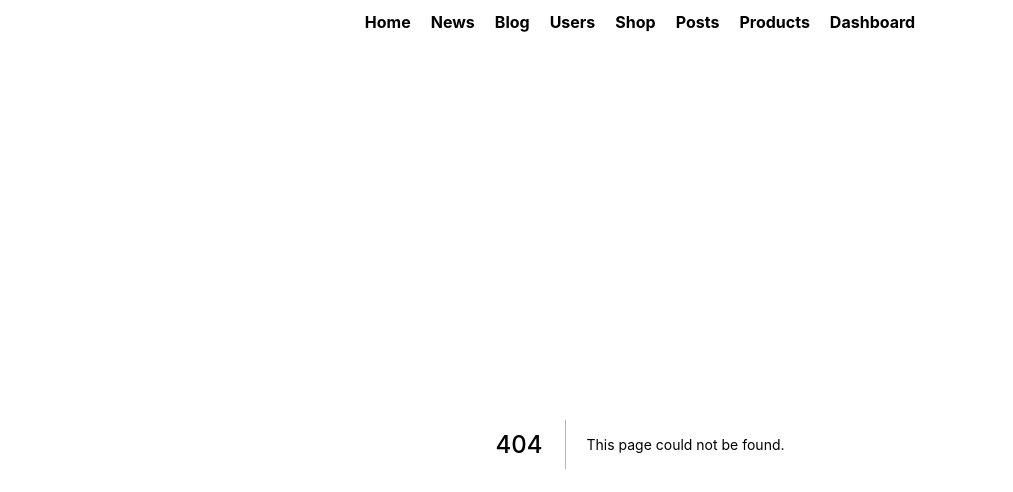
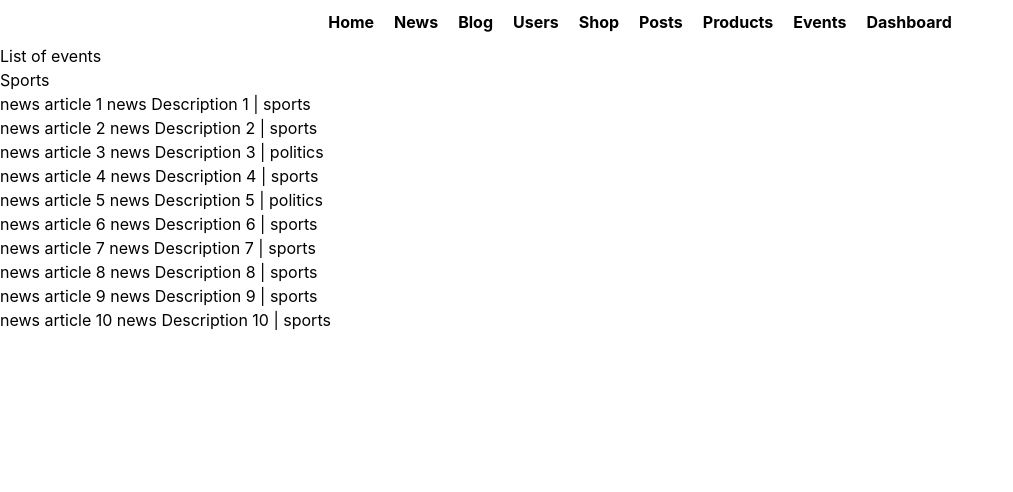
Before and after one commit to dmr-911/hunting-coder, a Next.js app: page /events in a window 1280 px wide. Before the commit this address had no page. Shown: the top 492 px of the page, without its empty margins (0-1013 px from the left). Built offline with nearby package versions, Linux system fonts and the light colour scheme; data requests are answered from the project's data file.

Commit message:
ssr with client side implemented in the events page

```diff
--- a/components/nav.js
+++ b/components/nav.js
@@ -14,7 +14,8 @@ const Navigation = () => {
             <li><Link href="/shop" scroll={false}>Shop</Link></li>
             <li><Link href="/posts" scroll={false}>Posts</Link></li>
             <li><Link href="/products" scroll={false}>Products</Link></li>
-            <li><Link href="/products" scroll={false}>Dashboard</Link></li>
+            <li><Link href="/events" scroll={false}>Events</Link></li>
+            <li><Link href="/dashboard-swr" scroll={false}>Dashboard</Link></li>
             </ul>
         </nav>
         </>
--- a/db.json
+++ b/db.json
@@ -44,5 +44,77 @@
         "likes"  : 100,
         "followers" : 20,
         "following" : 40
-    }
+    },
+    "events" : [
+        {
+            "id" : 1,
+            "title" : "news article 1",
+            "description" : "news Description 1",
+            "category" : "sports",
+            "date" : "june 21"
+        },
+        {
+            "id" : 2,
+            "title" : "news article 2",
+            "description" : "news Description 2",
+            "category" : "sports",
+            "date" : "june 22"
+        },
+        {
+            "id" : 3,
+            "title" : "news article 3",
+            "description" : "news Description 3",
+            "category" : "politics",
+            "date" : "june 26"
+        },
+        {
+            "id" : 4,
+            "title" : "news article 4",
+            "description" : "news Description 4",
+            "category" : "sports",
+            "date" : "june 24"
+        },
+        {
+            "id" : 5,
+            "title" : "news article 5",
+            "description" : "news Description 5",
+            "category" : "politics",
+            "date" : "june 25"
+        },
+        {
+            "id" : 6,
+            "title" : "news article 6",
+            "description" : "news Description 6",
+            "category" : "sports",
+            "date" : "june 26"
+        },
+        {
+            "id" : 7,
+            "title" : "news article 7",
+            "description" : "news Description 7",
+            "category" : "sports",
+            "date" : "june 27"
+        },
+        {
+            "id" : 8,
+            "title" : "news article 8",
+            "description" : "news Description 8",
+            "category" : "sports",
+            "date" : "june 28"
+        },
+        {
+            "id" : 9,
+            "title" : "news article 9",
+            "description" : "news Description 9",
+            "category" : "sports",
+            "date" : "june 29"
+        },
+        {
+            "id" : 10,
+            "title" : "news article 10",
+            "description" : "news Description 10",
+            "category" : "sports",
+            "date" : "june 210"
+        }
+    ]
 }
--- /dev/null
+++ b/pages/events/index.js
@@ -0,0 +1,43 @@
+import { useRouter } from 'next/router';
+import React, { useState } from 'react';
+import { set } from 'react-hook-form';
+
+const EventsList = ({list}) => {
+    const [events, setEvents] = useState(list);
+    const router = useRouter();
+
+    const fetchSportEvents = async () =>{
+        const res = await fetch('http://localhost:4000/events?category=sports');
+        const data = await res.json()
+        setEvents(data);
+        router.push('/events?category=sports', undefined, {shallow: true})
+    };
+    return (
+        <div>
+            <h3>List of events</h3>
+            <button onClick={fetchSportEvents}>Sports</button>
+        {
+            events.map(event =><div key={event.id}>
+                    <h2>{event.title} {event.description} | {event.category}</h2>
+                </div>
+            )
+        }
+        </div>
+    );
+};
+
+export default EventsList;
+
+export async function getServerSideProps(context){
+    const {query} = context;
+    const {category} = query;
+    const queryString = category ? 'category=sports' : '';
+    const response = await fetch(`http://localhost:4000/events?${queryString}`);
+    const data = await response.json();
+
+    return {
+        props : {
+            list : data
+        }
+    }
+}
```
